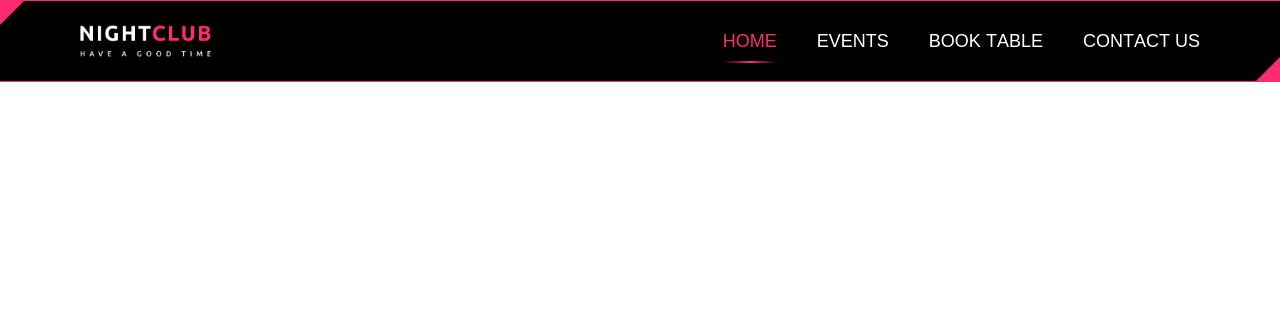
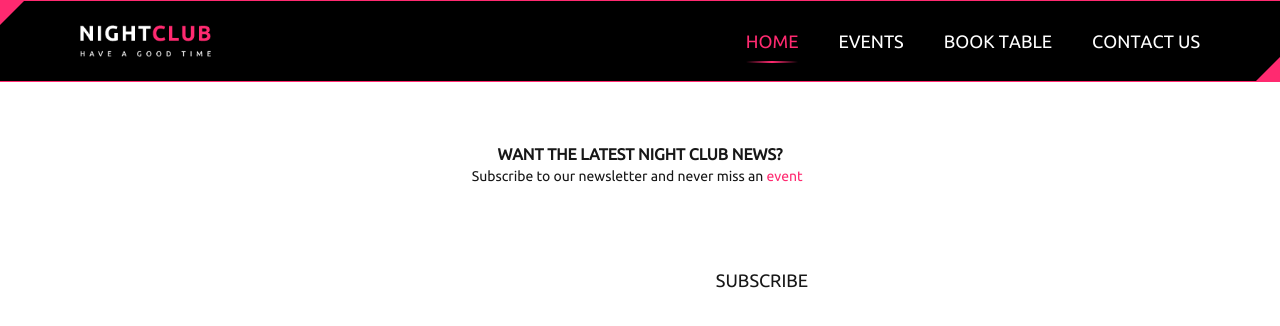
Before and after one commit to lodo0001/nightclub, a Next.js app: page / in a window 1280 px wide. Shown: the top 326 px of the page. Built offline with nearby package versions, Linux system fonts and the light colour scheme.

Commit message:
Done med Newsletter

```diff
--- /dev/null
+++ b/src/app/actions/newsletter.js
@@ -0,0 +1,31 @@
+"use server";
+
+export async function NewsletterAction(prevState, formData) {
+  const email = formData.get("email");
+
+  if (!email || !email.includes("@")) {
+    return { error: "Indtast venligst en gyldig e-mailadresse." };
+  }
+
+  try {
+    const res = await fetch(`${process.env.DATA_API}/newsletters`, {
+      method: "POST",
+      body: JSON.stringify({ email }),
+      headers: {
+        "Content-Type": "application/json",
+      },
+    });
+
+    if (res.status === 409) {
+      return { error: "This email is already subscribed to our newsletter." };
+    }
+
+    if (!res.ok) {
+      return { error: "An error occurred. Please try again later." };
+    }
+
+    return { success: "Thank You for subscribing to our newsletter." };
+  } catch (err) {
+    return { error: "Could not connect to the server." };
+  }
+}
--- a/src/app/globals.css
+++ b/src/app/globals.css
@@ -32,10 +32,6 @@
 body {
   background: var(--background);
   color: var(--foreground);
-  font-family: Arial, Helvetica, sans-serif;
-}
-
-p {
   font-family: "ubuntu_regular";
 }
 
@@ -45,7 +41,7 @@ li {
   letter-spacing: 0.1rem;
 }
 
-/* css til header */
+/* css til navbar */
 header.header-corners {
   position: relative;
 }
--- a/src/app/page.js
+++ b/src/app/page.js
@@ -1,10 +1,11 @@
+import Newsletter from "@/components/forside/Newsletter";
 import Navbar from "@/components/Navbar";
-import Image from "next/image";
 
 export default function Home() {
   return (
     <div>
       <Navbar />
+      <Newsletter />
     </div>
   );
 }
--- a/src/components/forside/Newsletter.jsx
+++ b/src/components/forside/Newsletter.jsx
@@ -0,0 +1,66 @@
+"use client";
+
+import { useActionState } from "react";
+import { NewsletterAction } from "@/app/actions/newsletter";
+
+const Newsletter = () => {
+  const [state, formAction, isPending] = useActionState(NewsletterAction, null);
+
+  return (
+    <div className="grid justify-center mt-15">
+      <div>
+        <h2 className="font-extrabold text-1xl uppercase text-center">
+          Want the latest night club news?
+        </h2>
+        <p className="text-sm">
+          Subscribe to our newsletter and never miss an{" "}
+          <span className="text-[oklch(65.35%_0.2419_9.27)]">event</span>
+        </p>
+      </div>
+
+      <div className="flex mt-20 flex-col">
+        <form action={formAction} className="flex gap-8 w-full">
+          <div className="relative border-b border-white pb-2 w-full">
+            <input
+              className="bg-transparent border-none outline-none placeholder-white font-extrabold text-sm w-full"
+              id="email"
+              type="email"
+              name="email"
+              placeholder="Enter Your Email"
+              required
+            />
+          </div>
+
+          <button
+            type="submit"
+            disabled={isPending}
+            className="group inline-block text-lg hover:text-[#FF2A70] transition-colors duration-500 relative self-start"
+          >
+            <span className="absolute -left-2 -right-2 -top-1 h-[2px] bg-white"></span>
+            <span className="absolute -left-2 -right-2 -top-1 h-[2px] bg-[#FF2A70] scale-x-0 origin-left transition-transform duration-500 group-hover:scale-x-100"></span>
+
+            {isPending ? "SENDING..." : "SUBSCRIBE"}
+
+            <span className="absolute -left-2 -right-2 -bottom-1 h-[2px] bg-white"></span>
+            <span className="absolute -left-2 -right-2 -bottom-1 h-[2px] bg-[#FF2A70] scale-x-0 origin-right transition-transform duration-500 group-hover:scale-x-100"></span>
+          </button>
+        </form>
+
+        <div className="mt-4 min-h-[20px]">
+          {state?.error && (
+            <p className="text-red-500 text-xs font-bold uppercase">
+              {state.error}
+            </p>
+          )}
+          {state?.success && (
+            <p className="text-green-400 text-xs font-bold uppercase ">
+              {state.success}
+            </p>
+          )}
+        </div>
+      </div>
+    </div>
+  );
+};
+
+export default Newsletter;
```
Also changed, not shown: src/actions/reservations.js (deleted), src/app/actions/comments.js (added), src/app/actions/contact.js (added), src/app/actions/reservations.js (added).
